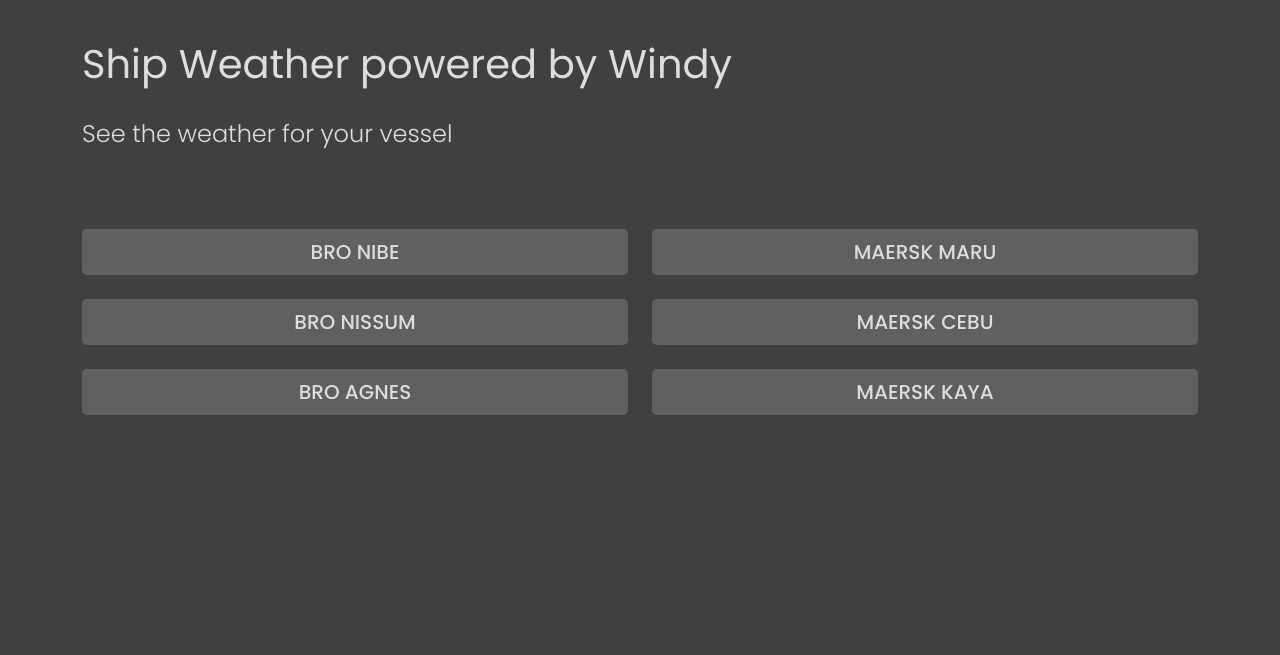
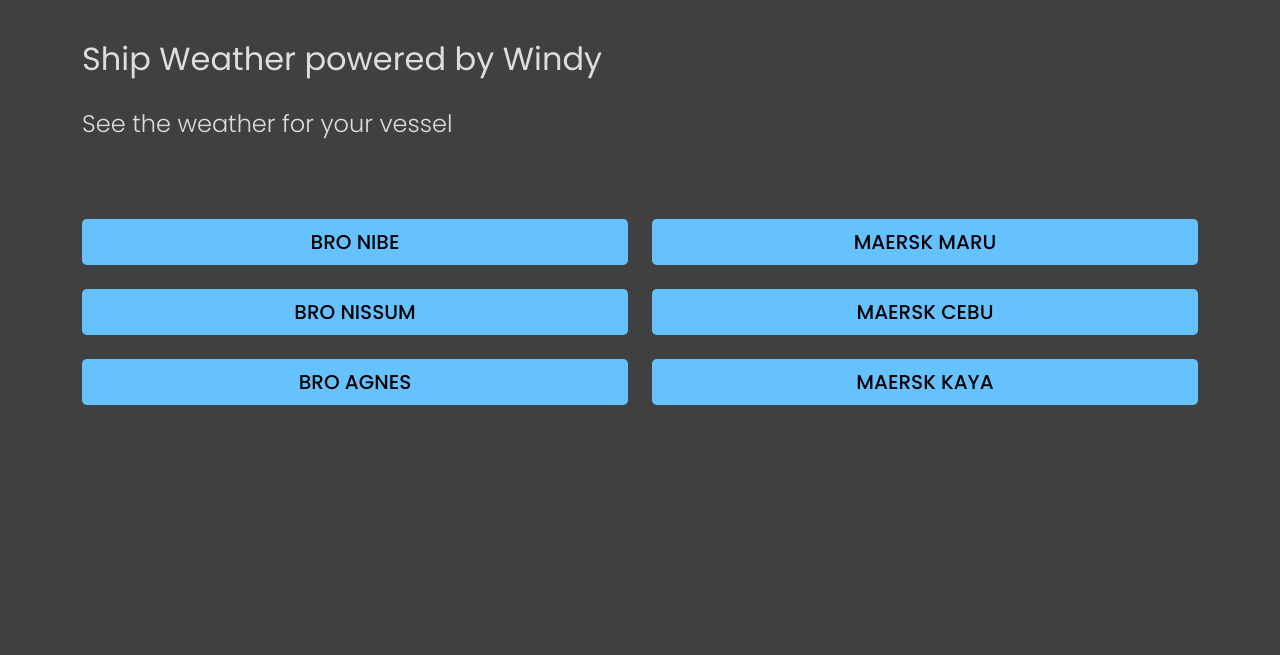
Before and after one commit to bogdanrbucur/Ship-Weather, a Flask app: page / in a window 1280 px wide. Shown: the top 655 px of the page. Run offline with Flask 2, Linux system fonts and the light colour scheme.

Commit message:
Update colors to make it dark mode friendly. Update <h2>

```diff
--- a/static/custom.css
+++ b/static/custom.css
@@ -12,7 +12,7 @@
     color: DarkSlateGray;
 }
 
-h1 {
+h2 {
     font-family: 'Poppins', sans-serif;
    // font-size: 1.0em;
     font-weight: 400;
@@ -30,11 +30,11 @@
 }
 
 .btn {
-	background-color: #606060;
+	background-color: #66c2ff;
 	width: 100%;
 	// border-radius: 4px;
 	border: none;
-	color: #dddddd;
+	color: black;
 	font-family: 'Poppins', sans-serif;
 	font-weight: 500;
 	opacity: 1;
@@ -43,8 +43,8 @@
 }
 
 .btn:hover {
-	background-color: #66c2ff;  /* APM Blue */
-	color: black;
+	background-color: #606060;  /* APM Blue */
+	color: dddddd;
 }
 
 .btn-primary:active{
--- a/templates/index.html
+++ b/templates/index.html
@@ -15,13 +15,13 @@
 	<style>@import url('https://fonts.googleapis.com/css2?family=Poppins:wght@300;400;500&display=swap');</style>
 
 	<!-- Customise Bootstrap. Change version to force reload  -->
-	<link rel="stylesheet" href='/static/custom.css?v=1.0'/>
+	<link rel="stylesheet" href='custom.css?v=1.0'/>
 </head>
 <body>
 <div class="container">
 
   <div class="row">
-    <div class="col-md-12"><h1>Ship Weather powered by Windy</h1><br></div>
+    <div class="col-md-12"><h2>Ship Weather powered by Windy</h2><br></div>
   </div>
   <div class="row">
     <div class="col-md-12"><h4>See the weather for your vessel</h4><br><br></div>
```
